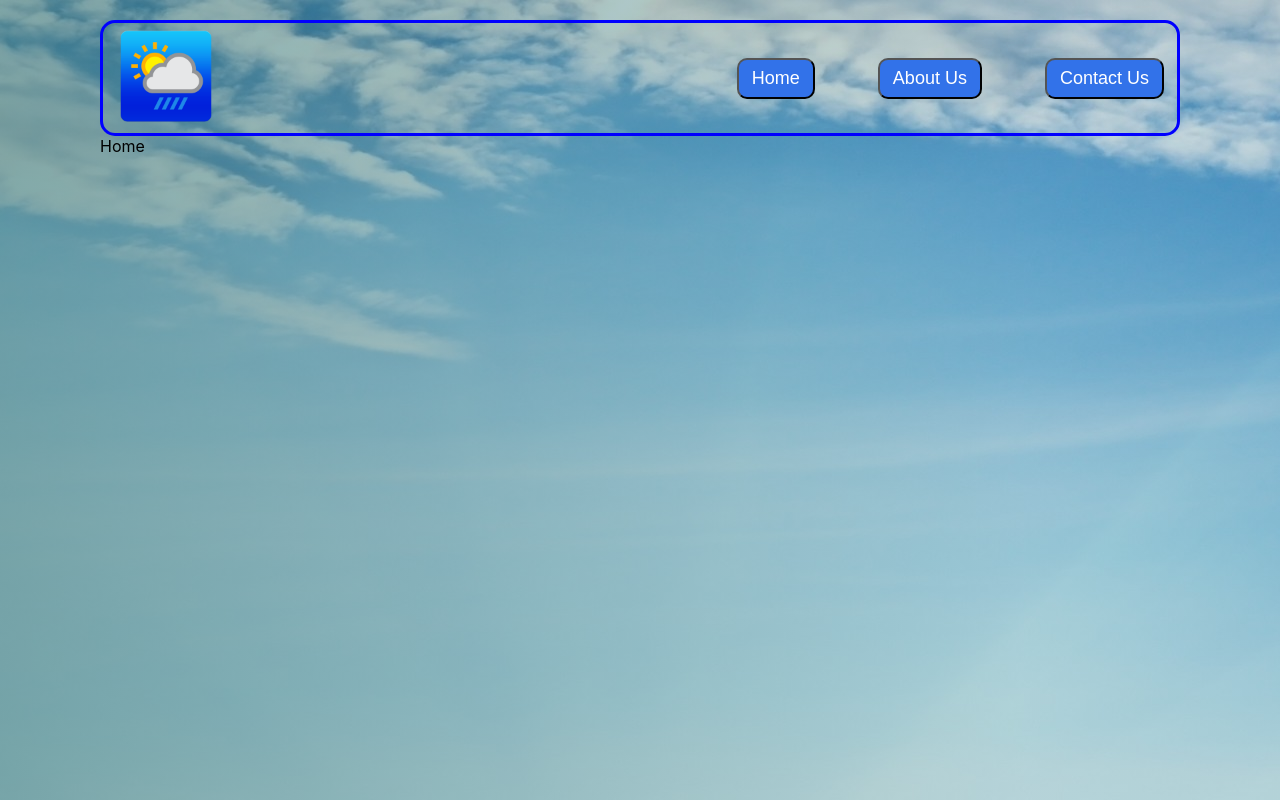
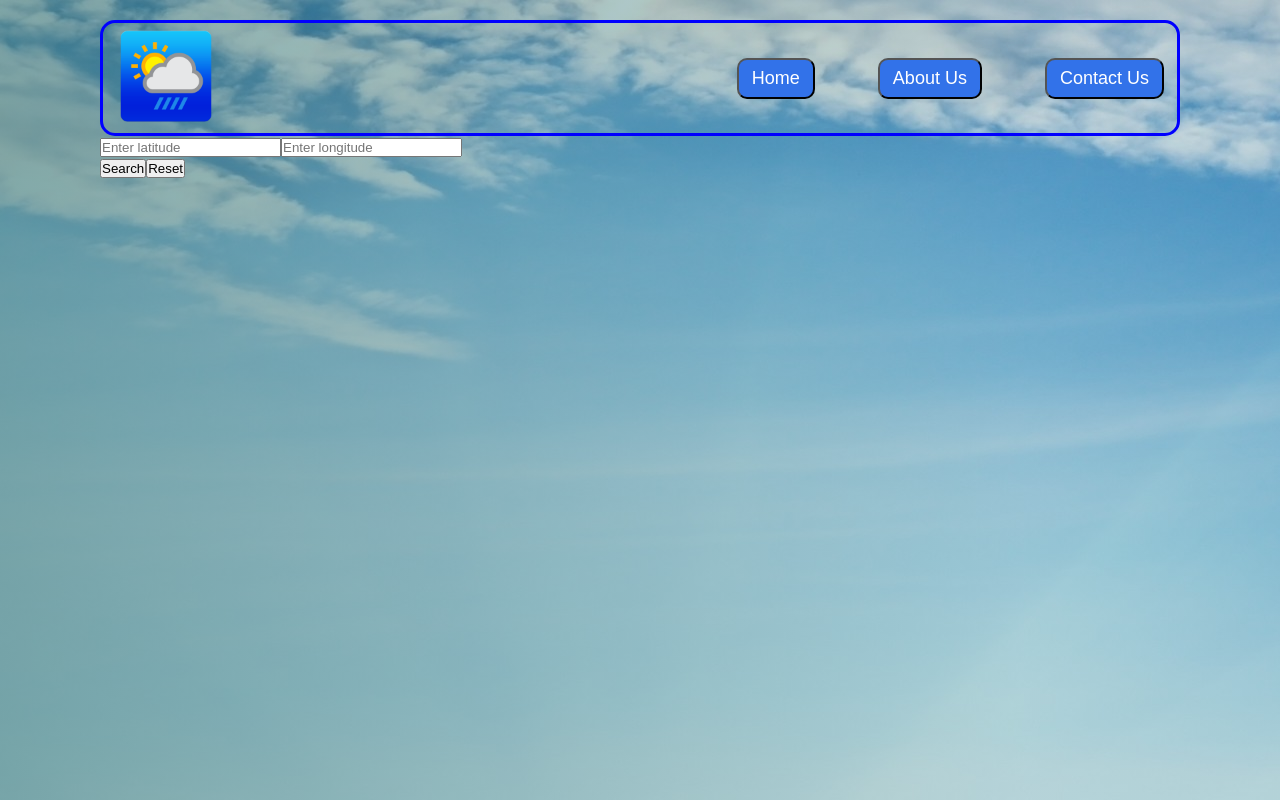
Before and after one commit to MrHovakimyan/Weather_Forecast_ReactApp, a React (Create React App) app: page / in a window 1280 px wide. Built offline with nearby package versions, Linux system fonts and the light colour scheme.

Commit message:
feat: Home page w/getting-rendering data created

```diff
--- a/src/api/FetchData.js
+++ b/src/api/FetchData.js
@@ -0,0 +1,16 @@
+import React from "react";
+import { BASE_URL } from "./configs";
+
+export async function FetchData(latitude, longitude) {
+  try {
+    return fetch(
+      `${BASE_URL}?latitude=${latitude}&longitude=${longitude}&daily=temperature_2m_max&timezone=UTC`
+    )
+      .then((response) => response.json())
+      .then((results) => {
+        return results.daily.temperature_2m_max;
+      });
+  } catch (error) {
+    console.error(error);
+  }
+}
--- a/src/api/configs.js
+++ b/src/api/configs.js
@@ -0,0 +1 @@
+export const BASE_URL = "https://api.open-meteo.com/v1/forecast";
--- a/src/pages/Home.js
+++ b/src/pages/Home.js
@@ -1,7 +1,67 @@
-import React from "react";
+import React, { useState } from "react";
+import { FetchData } from "../api/FetchData";
 
 const Home = () => {
-  return <div>Home</div>;
+  const [latitude, setLatitude] = useState("");
+  const [longitude, setLongitude] = useState("");
+  const [forecast, setForecast] = useState([]);
+
+  const handleLatChange = (evn) => {
+    let latitudeForSearch = parseFloat(evn.target.value);
+    setLatitude(latitudeForSearch);
+  };
+  const handleLongChange = (evn) => {
+    let longitudeForSearch = parseFloat(evn.target.value);
+    setLongitude(longitudeForSearch);
+  };
+
+  const loadedData = async (latitude, longitude) => {
+    let results = await FetchData(latitude, longitude);
+    return setForecast(results);
+  };
+
+  const handleReset = () => {
+    setLatitude("");
+    setLongitude("");
+    setForecast([]);
+  };
+
+  return (
+    <div className="home-content">
+      <div className="home-content-search">
+        <input
+          type="number"
+          placeholder="Enter latitude"
+          value={latitude}
+          onChange={handleLatChange}
+        />
+        <input
+          type="number"
+          placeholder="Enter longitude"
+          value={longitude}
+          onChange={handleLongChange}
+        />
+      </div>
+
+      <div className="home-content-buttonsWrpr">
+        <button
+          className="home-content-buttonsWrpr-btn"
+          onClick={() => loadedData(latitude, longitude)}
+        >
+          Search
+        </button>
+        <button className="home-content-buttonsWrpr-btn" onClick={handleReset}>
+          Reset
+        </button>
+      </div>
+      {forecast &&
+        forecast.map((item, index) => (
+          <div className="home-content-forecast" key={index}>
+            {item}
+          </div>
+        ))}
+    </div>
+  );
 };
 
 export default Home;
--- a/src/styles/App.scss
+++ b/src/styles/App.scss
@@ -14,8 +14,7 @@
   margin: 0px auto;
   padding: 20px 0;
 }
+@import url(./_home.scss);
 @import url(./_aboutUs.scss);
-@import url(./_currentWeather.scss);
-@import url(./_forecast.scss);
 @import url(./_contactUs.scss);
 @import url(./_navBar.scss);
```
Also changed, not shown: src/components/currentWeather.js (deleted), src/components/forecast.js (deleted), src/styles/_currentWeather.scss (deleted), src/styles/_forecast.scss (deleted), src/styles/_home.scss (added).
